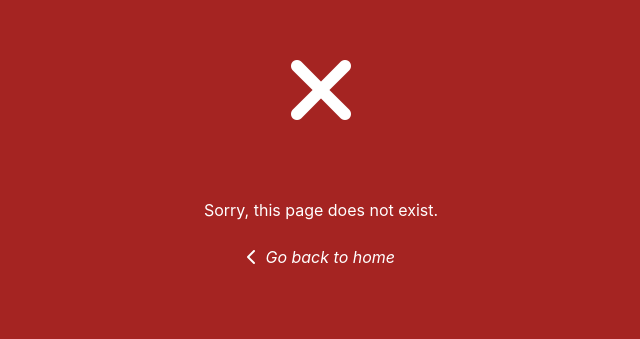
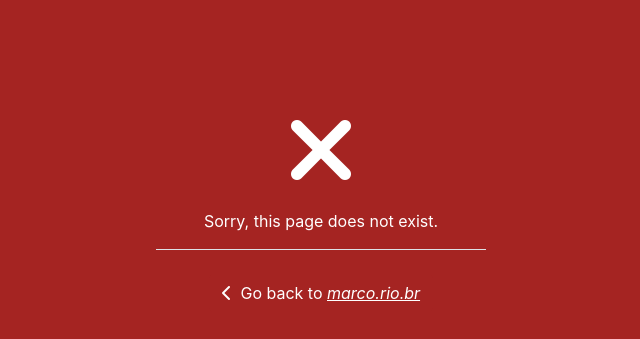
Before and after one commit to santosmarco/marco-rio-br, a website: page views/404.html in a window 1280 px wide. Shown: the part 197-536 px from the top of the page, without its empty margins (319-959 px from the left). Drawn offline with nearby package versions, Linux system fonts and the light colour scheme.

Commit message:
Minor design changes on 404 page

```diff
--- a/views/404.html
+++ b/views/404.html
@@ -130,16 +130,21 @@
   <body class="text-white bg-1">
     <div
       class="d-flex flex-column justify-content-center align-items-center text-center"
-      style="height:100vh;"
+      style="min-height:100vh;"
     >
-      <div class="mb-5 pb-5">
-        <h1 class="display-1 mb-5">
-          <i class="fas fa-times"></i>
-        </h1>
-        <p>Sorry, this page does not exist.</p>
+      <div>
+        <div class="border-bottom mb-4 px-4 px-md-5">
+          <h1 class="display-1 mb-0">
+            <i class="fas fa-times"></i>
+          </h1>
+          <p>Sorry, this page does not exist.</p>
+        </div>
         <a href="/"
-          ><button type="button" class="btn btn-link font-italic no-underline">
-            <i class="fas fa-chevron-left mr-1"></i> Go back to home
+          ><button type="button" class="btn btn-primary no-underline">
+            <i class="fas fa-chevron-left mr-1"></i> Go back to
+            <span class="font-italic" style="text-decoration:underline;"
+              >marco.rio.br</span
+            >
           </button></a
         >
       </div>
```
